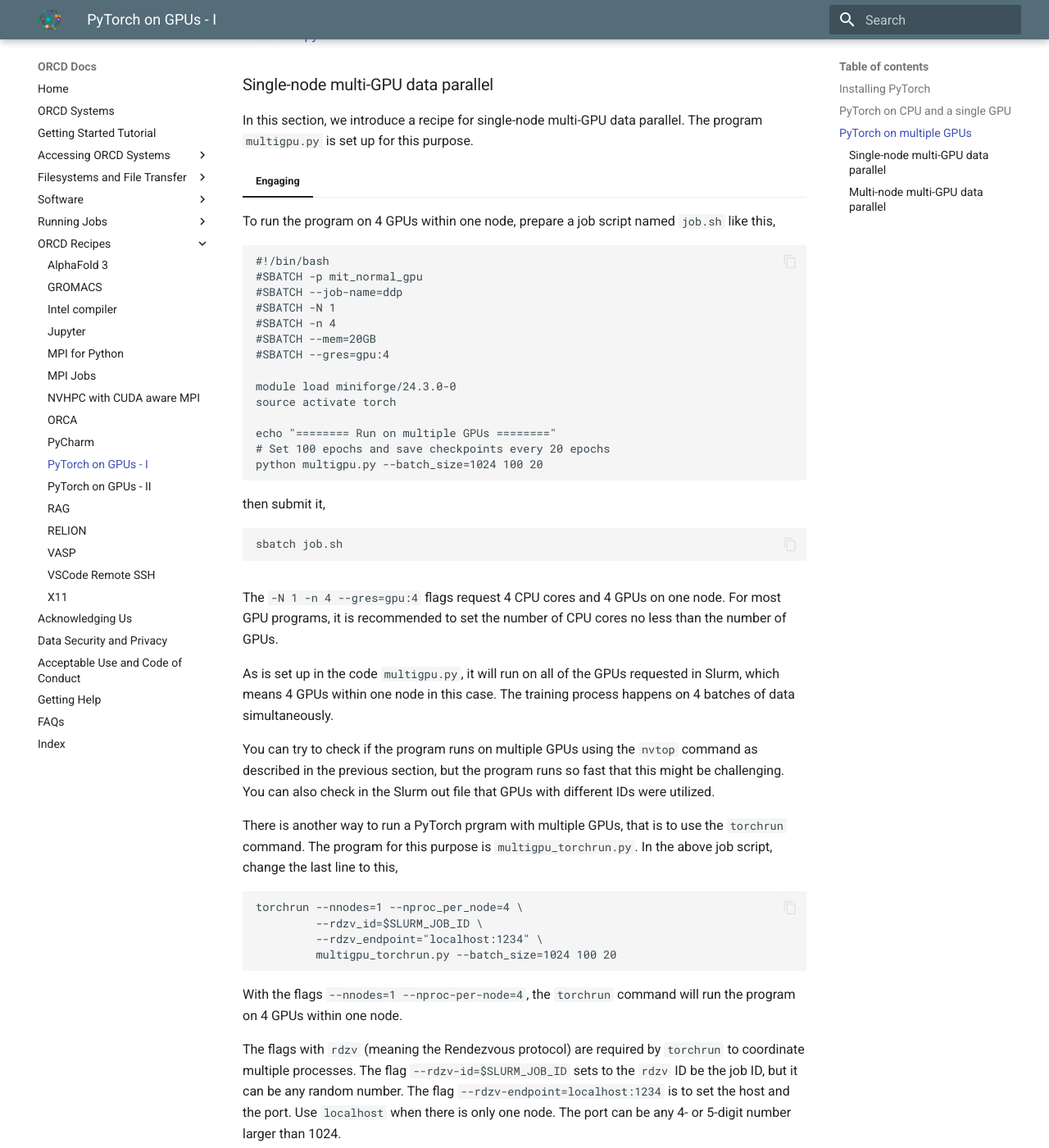
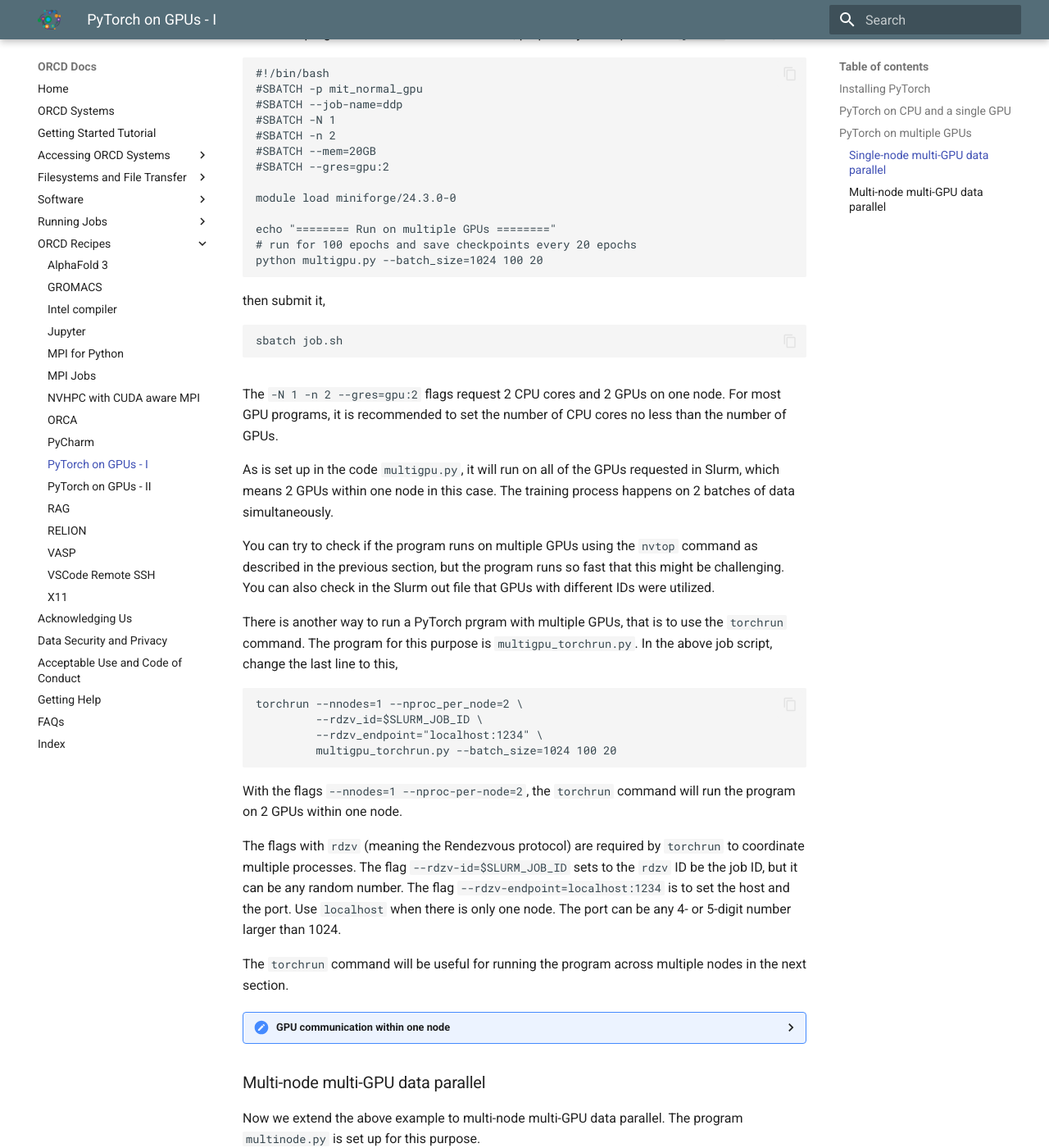
Before and after one commit to mit-orcd/orcd-docs-edit, an MkDocs documentation site: the page built from docs/recipes/torch-gpu.md, in a window 1280 px wide and 1400 px high, scrolled down 2491 px. Shown: the whole window at 82% size. Built offline with MkDocs 1.6.1 and Material for MkDocs 9.7.7, drawn with Linux system fonts in a browser that asks for light colours; some of the changed text lies outside the part shown.

Commit message:
removed conda environment, reduced GPU requirements, other small readability modifications

````diff
--- a/docs/recipes/torch-gpu.md
+++ b/docs/recipes/torch-gpu.md
@@ -14,33 +14,20 @@
 
 This page introduces recipes to run deep-learning programs on GPUs with PyTorch.
 
-??? "GPU requirements"
-     The last two examples require four and eight GPUs, which is more than the default maximum of two on the `mit_normal_gpu` partition.
-     If you have access to another partition through which you can access more GPUs, you can use that partition instead.
-     If not, you can still run the four GPU example with the `mit_premptable` partition.
-
-
 ## Installing PyTorch
 
 === "Engaging"
 
-     First, load a Miniforge module to provide a Python platform,
+     First, load a Miniforge module to provide a Python platform with PyTorch preinstalled with CUDA support, which enables running on GPUs,
      ```
      module load miniforge/24.3.0-0
      ```
-     Create a new environment and install PyTorch,
-     ```
-     conda create -n torch
-     source activate torch
-     pip install torch
-     ```
-     This installs PyTorch with CUDA support by default, which enables it to run on GPUs.
 
 ## PyTorch on CPU and a single GPU
 
 We start with a recipe to run PyTorch on one CPU and one GPU.
 
-We use an example code training a convolutional neural network (CNN) with the CIFAR10 data set. Refer to [description of this example](https://pytorch.org/tutorials/beginner/blitz/cifar10_tutorial.html). Download the codes [for CPU](./scripts/torch-gpu/cnn_cifar10_cpu.py) and [for GPU](./scripts/torch-gpu/cnn_cifar10_gpu.py).
+We use an example code training a convolutional neural network (CNN) with the CIFAR10 data set. Refer to the [description of this example](https://pytorch.org/tutorials/beginner/blitz/cifar10_tutorial.html) and download the codes [for CPU](./scripts/torch-gpu/cnn_cifar10_cpu.py) and [for GPU](./scripts/torch-gpu/cnn_cifar10_gpu.py).
 
 === "Engaging"
 
@@ -55,7 +42,6 @@
      #SBATCH --mem=10GB
 
      module load miniforge/24.3.0-0
-     source activate torch
 
      echo "~~~~~~~~ Run the program on CPU ~~~~~~~~~"
      time python cnn_cifar10_cpu.py
@@ -106,21 +90,20 @@
 
 === "Engaging"
 
-    To run the program on 4 GPUs within one node, prepare a job script named `job.sh` like this,
+    To run the program on 2 GPUs within one node, prepare a job script named `job.sh` like this,
      ```
      #!/bin/bash
      #SBATCH -p mit_normal_gpu
      #SBATCH --job-name=ddp
      #SBATCH -N 1
-     #SBATCH -n 4
+     #SBATCH -n 2
      #SBATCH --mem=20GB
-     #SBATCH --gres=gpu:4
+     #SBATCH --gres=gpu:2
 
      module load miniforge/24.3.0-0
-     source activate torch
 
      echo "======== Run on multiple GPUs ========"
-     # Set 100 epochs and save checkpoints every 20 epochs
+     # run for 100 epochs and save checkpoints every 20 epochs
      python multigpu.py --batch_size=1024 100 20
      ```
      then submit it,
@@ -128,21 +111,21 @@
      sbatch job.sh
      ```
 
-The `-N 1 -n 4 --gres=gpu:4` flags request 4 CPU cores and 4 GPUs on one node. For most GPU programs, it is recommended to set the number of CPU cores no less than the number of GPUs.
+The `-N 1 -n 2 --gres=gpu:2` flags request 2 CPU cores and 2 GPUs on one node. For most GPU programs, it is recommended to set the number of CPU cores no less than the number of GPUs.
 
-As is set up in the code `multigpu.py`, it will run on all of the GPUs requested in Slurm, which means 4 GPUs within one node in this case. The training process happens on 4 batches of data simultaneously.
+As is set up in the code `multigpu.py`, it will run on all of the GPUs requested in Slurm, which means 2 GPUs within one node in this case. The training process happens on 2 batches of data simultaneously.
 
 You can try to check if the program runs on multiple GPUs using the `nvtop` command as described in the previous section, but the program runs so fast that this might be challenging. You can also check in the Slurm out file that GPUs with different IDs were utilized.
 
 There is another way to run a PyTorch prgram with multiple GPUs, that is to use the `torchrun` command. The program for this purpose is `multigpu_torchrun.py`. In the above job script, change the last line to this,
 ```
-torchrun --nnodes=1 --nproc_per_node=4 \
+torchrun --nnodes=1 --nproc_per_node=2 \
          --rdzv_id=$SLURM_JOB_ID \
          --rdzv_endpoint="localhost:1234" \
          multigpu_torchrun.py --batch_size=1024 100 20
 ```
 
-With the flags `--nnodes=1 --nproc-per-node=4`, the `torchrun` command will run the program on 4 GPUs within one node.
+With the flags `--nnodes=1 --nproc-per-node=2`, the `torchrun` command will run the program on 2 GPUs within one node.
 
 The flags with `rdzv` (meaning the Rendezvous protocol) are required by `torchrun` to coordinate multiple processes. The flag `--rdzv-id=$SLURM_JOB_ID` sets to the `rdzv` ID be the job ID, but it can be any random number. The flag `--rdzv-endpoint=localhost:1234 ` is to set the host and the port. Use `localhost` when there is only one node. The port can be any 4- or 5-digit number larger than 1024.
 
@@ -171,12 +154,11 @@
      #SBATCH --job-name=ddp-2nodes
      #SBATCH -N 2
      #SBATCH --ntasks-per-node=1
-     #SBATCH --cpus-per-task=4
-     #SBATCH --gpus-per-node=4
+     #SBATCH --cpus-per-task=2
+     #SBATCH --gpus-per-node=2
      #SBATCH --mem=20GB
 
      module load miniforge/24.3.0-0
-     source activate torch
 
      # Get IP address of the master node
      nodes=( $( scontrol show hostnames $SLURM_JOB_NODELIST ) )
@@ -199,7 +181,7 @@
 
 As the `#SBATCH` flags `-N 2` and `--ntasks-per-node=1` request for two nodes with one task per node, the `srun` command launches a `torchrun` command on each of the two nodes.
 
-The `#SBATCH` flags `--cpus-per-task=4` and `--gpus-per-node=4` request 4 GPU cores and 4 GPUs on each node. Accordingly, the `torchrun` flags are set as `--nnodes=$SLURM_NNODES --nproc-per-node=$SLURM_CPUS_PER_TASK`, so that the `torchrun` command runs the program on 4 GPUs on each of the two nodes. That says the program runs on 8 GPUs, and thus the training process happens on 8 batches of data simultaneously.
+The `#SBATCH` flags `--cpus-per-task=2` and `--gpus-per-node=2` request 2 GPU cores and 2 GPUs on each node. Accordingly, the `torchrun` flags are set as `--nnodes=$SLURM_NNODES --nproc-per-node=$SLURM_CPUS_PER_TASK`, so that the `torchrun` command runs the program on 2 GPUs on each of the two nodes. That says the program runs on 4 GPUs, and thus the training process happens on 4 batches of data simultaneously.
 
 The flags with `rdzv` are required by `torchrun` to coordinate processes across nodes. The `--rdzv-backend=c10d` is to use a C10d store (by default TCPStore) as the rendezvous backend, the advantage of which is that it requires no 3rd-party dependency. The `--rdzv-endpoint=$master_node_ip:1234` is to set up the IP address and the port of the master node. The IP address is obtained in a previous part of the job script.
 
````
Also changed, not shown: other parts of docs/recipes/torch-gpu.md (+1 -3 lines).
